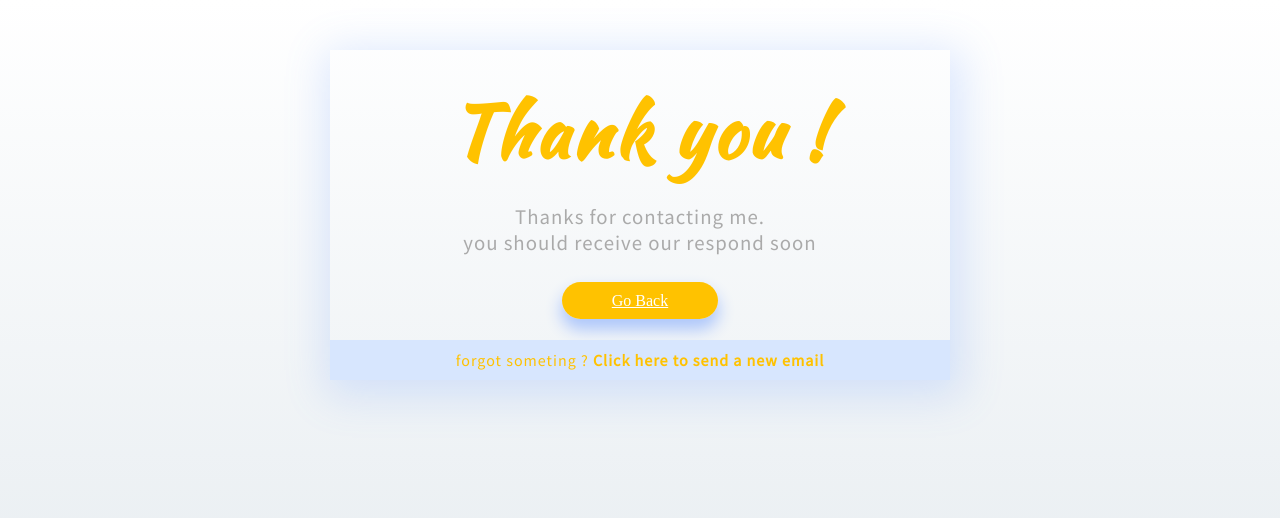
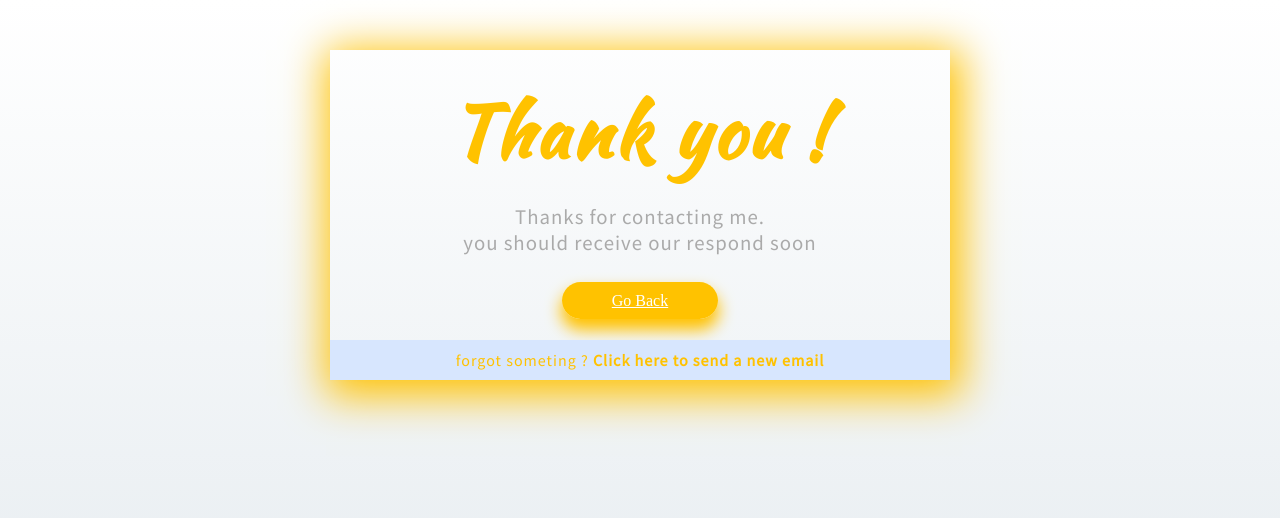
Before and after one commit to Elbadri0/Elbadri0.github.io, a PHP site: page /thanks.html in a window 1280 px wide. Shown: the top 518 px of the page. Run offline with PHP 8.4, Linux system fonts and the light colour scheme.

Commit message:
Update thanks_style.css

```diff
--- a/css/thanks_style.css
+++ b/css/thanks_style.css
@@ -50,7 +50,7 @@ h1 {
     margin: 30px 0;
     border-radius: 30px;
     text-transform: capitalize;
-    box-shadow: 0 10px 16px 1px rgba(174, 199, 251, 1);
+    box-shadow: 0 10px 16px 1px #ffc200;
 }
 
 .footer-like {
@@ -93,6 +93,6 @@ h1 {
         max-width: 620px;
         margin: 0 auto;
         margin-top: 50px;
-        box-shadow: 4px 8px 40px 8px rgba(88, 146, 255, 0.2);
+        box-shadow: 4px 8px 40px 8px #ffc200;
     }
 }
```
